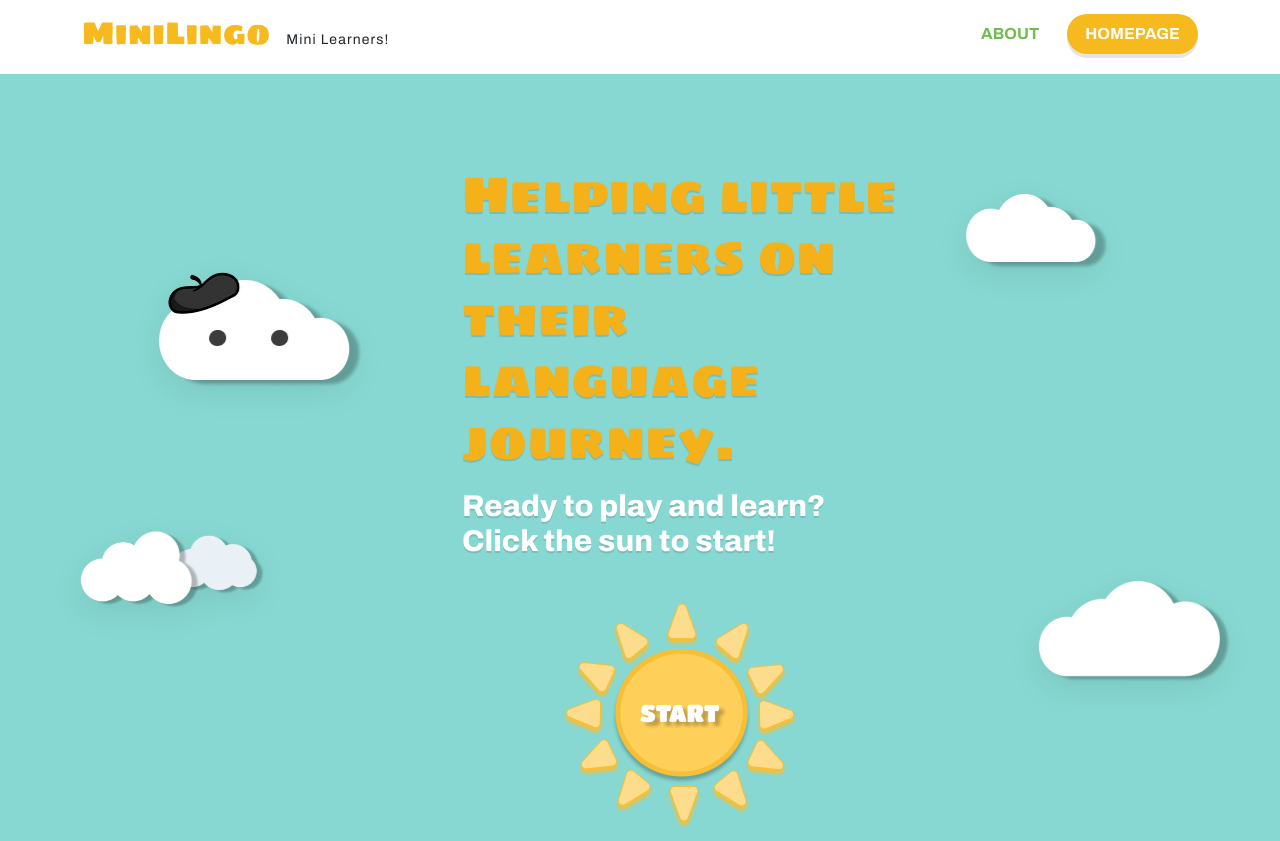
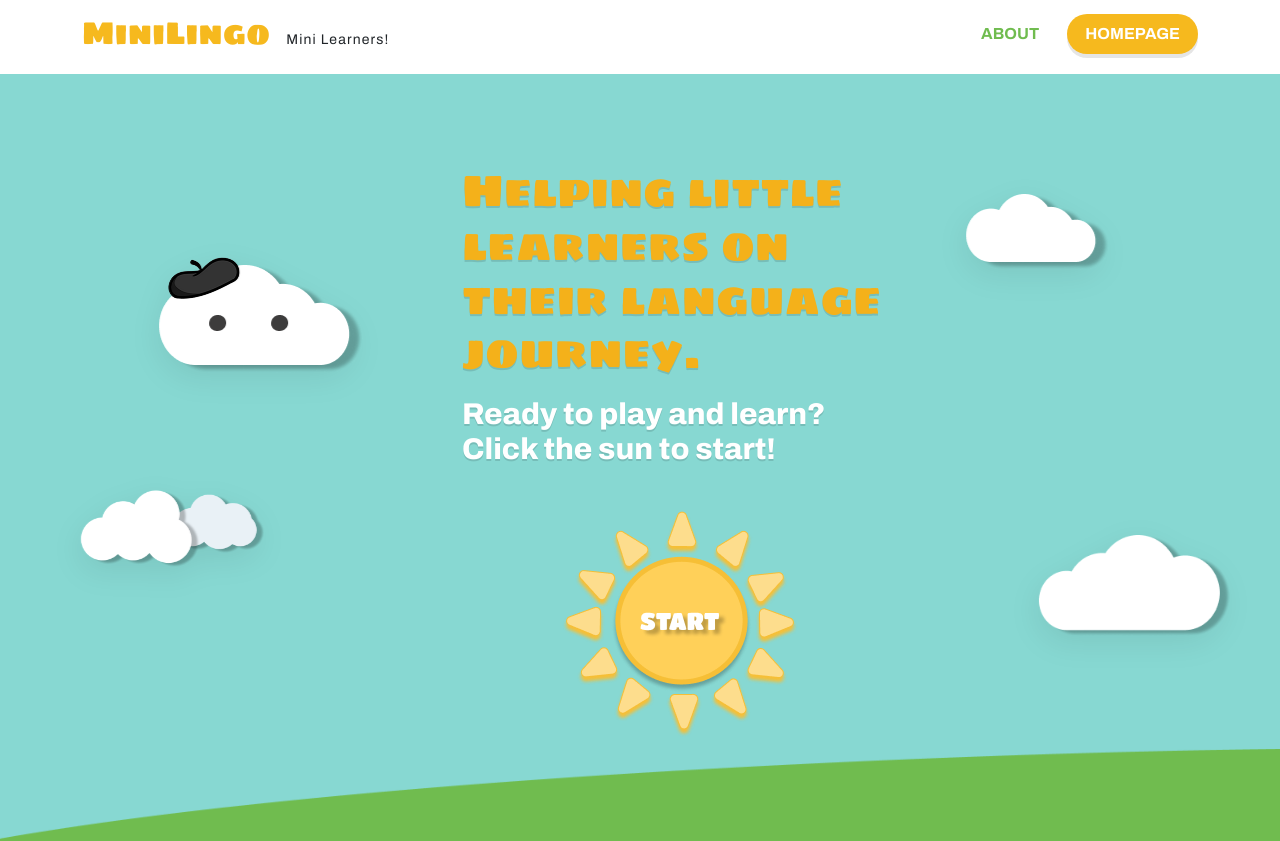
Before and after one commit to TangTina738/SheHacks10, a React (Vite) app in the folder minilingo/: page / in a window 1280 px wide. Shown: the top 841 px of the page. Built offline with nearby package versions, Linux system fonts and the light colour scheme.

Commit message:
Favicon added, adjusted home UI

```diff
--- a/minilingo/index.html
+++ b/minilingo/index.html
@@ -2,7 +2,7 @@
 <html lang="en">
   <head>
     <meta charset="UTF-8" />
-    <link rel="icon" type="image/svg+xml" href="/vite.svg" />
+    <link rel="icon" type="image/png" href="/icon.ico" />
     <link rel="preconnect" href="https://fonts.googleapis.com" />
 <link rel="preconnect" href="https://fonts.gstatic.com" crossorigin />
 <link
--- a/minilingo/src/Style/Home.css
+++ b/minilingo/src/Style/Home.css
@@ -9,7 +9,7 @@
 .hero-wrap {
   position: relative;
   z-index: 2;
-  padding-bottom: 100px;
+  padding-bottom: 90px;
 }
 
 /* hill full width - now occupying space in the flow */
@@ -41,7 +41,7 @@
   font-family: var(--font-display);
   color: #F4B11A;
 
-  font-size: clamp(28px, 4vw, 56px);
+  font-size: clamp(24px, 3.5vw, 48px);
   text-shadow: 0 2px 0 rgba(0, 0, 0, 0.12);
   display: inline-block;
   animation: titleBounce 3s ease-in-out infinite; /* Keep your bounce animation */
```
Also changed, not shown: minilingo/src/App.css (deleted), 1 other file (tests, documents, lock files or other folders).
